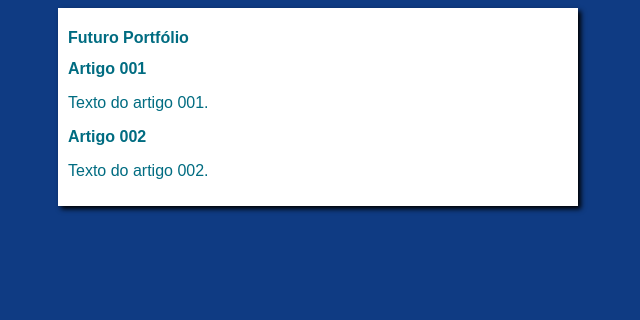
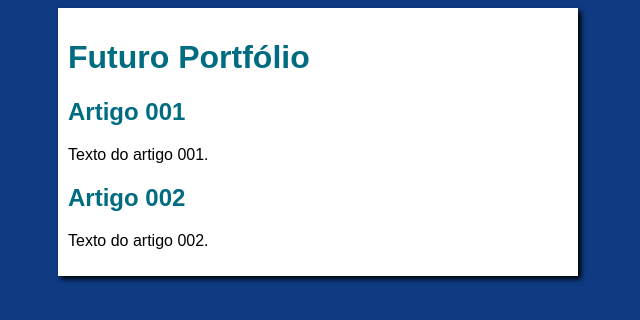
Before and after one commit to helldergms/projeto-site, a plain HTML site: page index.html in a window 1280 px wide. Shown: the whole page, without its empty margins (322-962 px from the left). Drawn offline with Linux system fonts and the light colour scheme.

Commit message:
Update style.css

```diff
--- a/estilos/style.css
+++ b/estilos/style.css
@@ -1,6 +1,5 @@
 * {
     font-family: Arial, Helvetica, sans-serif;
-    color: #006c81;
     font-size: 16px;
 }
 
@@ -16,3 +15,13 @@ main {
     padding: 10px;
     box-shadow: 3px 3px 5px black;
 }
+
+h1 {
+    font-size: 2em;
+    color: #006c81;
+}
+
+h2 {
+    font-size: 1.5em;
+    color: #006c81;
+}
```
